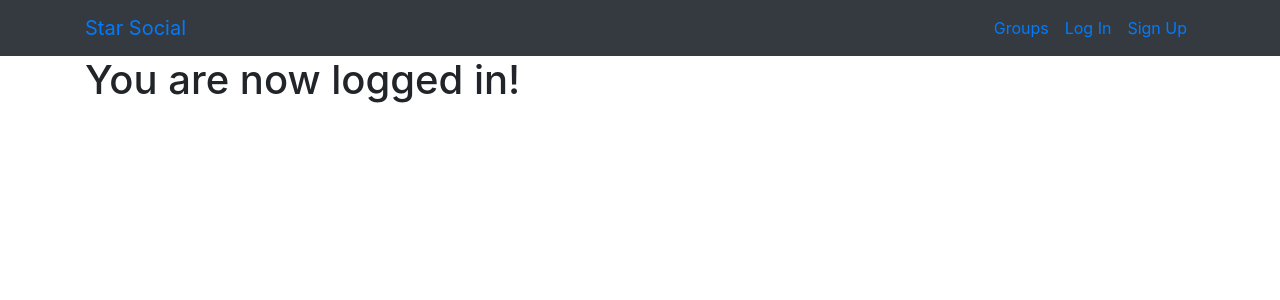
After one commit to vandaadams/simple_social_clone, a Django app: page /test/ in a window 1280 px wide. The commit adds this page. Shown: the top 300 px of the page. Run offline with Django 3.2, Linux system fonts and the light colour scheme; some libraries are stand-ins or nearby versions.

Commit message:
added test and thanks pages

```diff
--- a/simplesocial/accounts/views.py
+++ b/simplesocial/accounts/views.py
@@ -1,8 +1,8 @@
-from django.shortcuts import render
-from django.core.urlresolvers import reverse_lazy
+from django.contrib.auth import login, logout
+from django.urls import reverse_lazy
 from django.views.generic import CreateView
+from . import forms
 
-from . import forms
 # Create your views here.
 class SignUp(CreateView):
     form_class = forms.UserCreateForm
--- a/simplesocial/simplesocial/settings.py
+++ b/simplesocial/simplesocial/settings.py
@@ -122,3 +122,6 @@ USE_TZ = True
 
 STATIC_URL = '/static/'
 STATICFILES_DIR = [os.path.join(BASE_DIR,'static')]
+
+LOGIN_REDIRECT_URL = 'test'
+LOGOUT_REDIRECT_URL = 'thanks'
--- a/simplesocial/simplesocial/urls.py
+++ b/simplesocial/simplesocial/urls.py
@@ -20,6 +20,8 @@ from . import views
 urlpatterns = [
     path('', views.HomePage.as_view(), name="home"),
     path('admin/', admin.site.urls),
+    path('test/', views.TestPage.as_view(), name="test"),
+    path('thanks/', views.ThanksPage.as_view(), name="thanks"),
     path('accounts/', include("accounts.urls", namespace="accounts")),
     path('accounts/', include("django.contrib.auth.urls")),
 ]
--- a/simplesocial/simplesocial/views.py
+++ b/simplesocial/simplesocial/views.py
@@ -1,4 +1,10 @@
 from django.views.generic import TemplateView
+
+class TestPage(TemplateView):
+    template_name = 'test.html'
+
+class ThanksPage(TemplateView):
+    template_name = 'thanks.html'
 
 class HomePage(TemplateView):
     template_name = 'index.html'
--- a/simplesocial/templates/base.html
+++ b/simplesocial/templates/base.html
@@ -1,4 +1,5 @@
 <!DOCTYPE html>
+{% load static %}
 <html lang="en" dir="ltr">
   <head>
     <meta charset="utf-8">
@@ -14,22 +15,24 @@
 
   </head>
   <body>
-    <nav class="navbar mynav" role="navigation" id="navbar">
-        <div class="container">
-          <a class="navbar-brand mynav" href="{% url 'home' %}">Star Social</a>
-          <ul class="nav navbar-nav navbar-right">
+    <nav class="navbar navbar-expand-lg bg-dark mynav" role="navigation" id="navbar">
+     <div class="container">
+       <div class="navbar-nav align-items-center">
+         <a class="navbar-brand mynav" href="{% url 'home' %}">Star Social</a>
+       </div>
+       <div class="navbar-nav ml-auto">
             {% if user.is_authenticated %}
-              <li><a href="#"></a>Post</li>
-              <li><a href="#"></a>Groups</li>
-              <li><a href="#"></a>Create Group</li>
-              <li><a href="{% url 'accounts:logout' %}"></a>Log Out</li>
+              <a class="nav-item nav-link" href="#" class="btn btn-simple">Post</a>
+              <a class="nav-item nav-link" href="#" class="btn btn-simple">Groups</a>
+              <a class="nav-item nav-link" href="#" class="btn btn-simple">Create Group</a>
+              <a class="nav-item nav-link" href="{% url 'accounts:logout' %}" class="btn btn-simple">Log Out</a>
             {% else %}
-              <li><a href="#"></a>Groups</li>
-              <li><a href="{% url 'accounts:login' %}"></a>Log In</li>
-              <li><a href="{% url 'accounts:signup' %}"></a>Sign Up</li>
+              <a class="nav-item nav-link" href="#" class="btn btn-simple">Groups</a>
+              <a class="nav-item nav-link" href="{% url 'accounts:login' %}" class="btn btn-simple">Log In</a>
+              <a class="nav-item nav-link" href="{% url 'accounts:signup' %}" class="btn btn-simple">Sign Up</a>
             {% endif %}
-          </ul>
         </div>
+      </div>
     </nav>
 
     <div class="container mycontent">
--- /dev/null
+++ b/simplesocial/templates/test.html
@@ -0,0 +1,4 @@
+{% extends 'base.html' %}
+{% block content %}
+<h1>You are now logged in!</h1>
+{% endblock %}
--- /dev/null
+++ b/simplesocial/templates/thanks.html
@@ -0,0 +1,4 @@
+{% extends 'base.html' %}
+{% block content %}
+<h1>Thanks for visiting, come back soon!</h1>
+{% endblock %}
```
Also changed, not shown: simplesocial/accounts/migrations/0001_initial.py (added), simplesocial/db.sqlite3.
